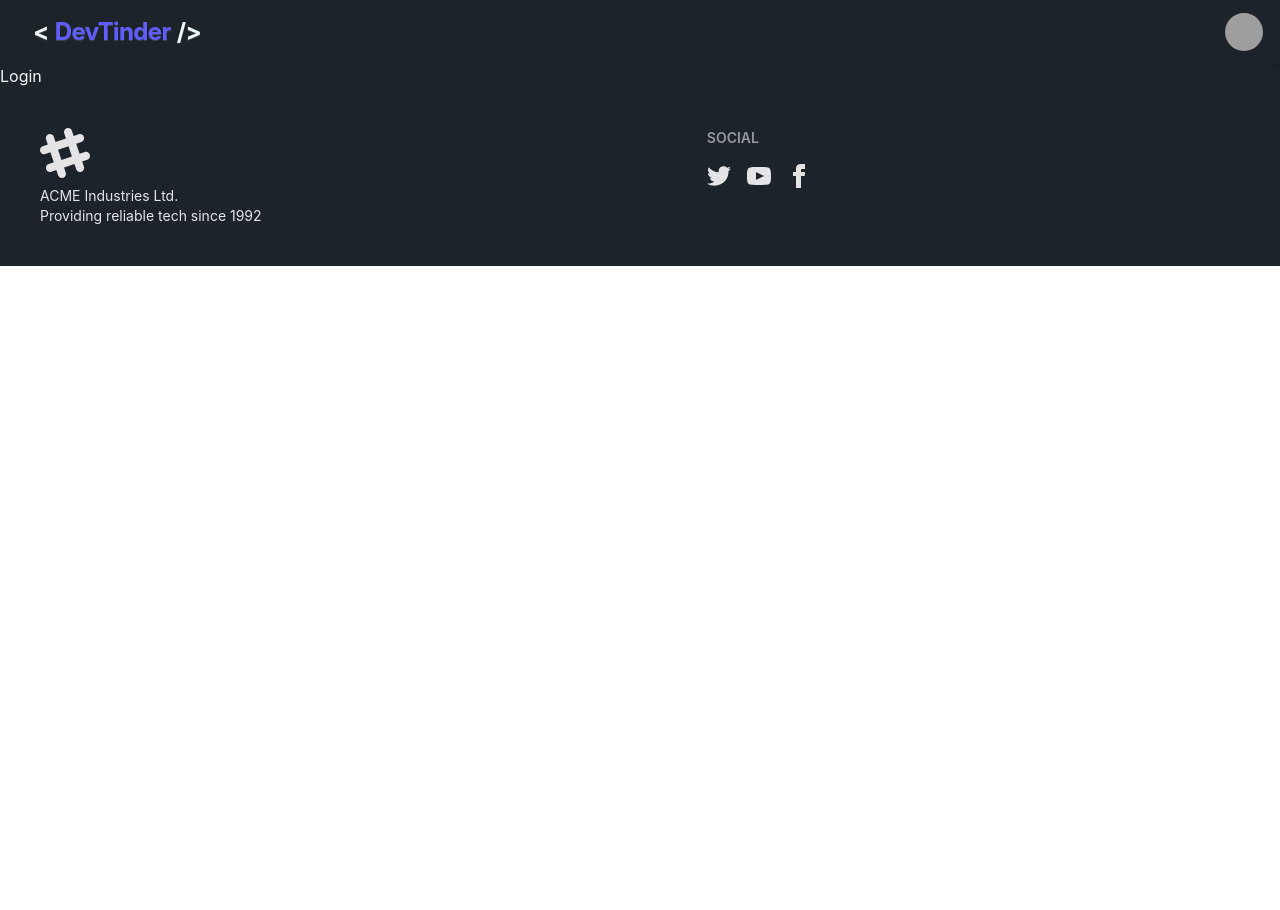
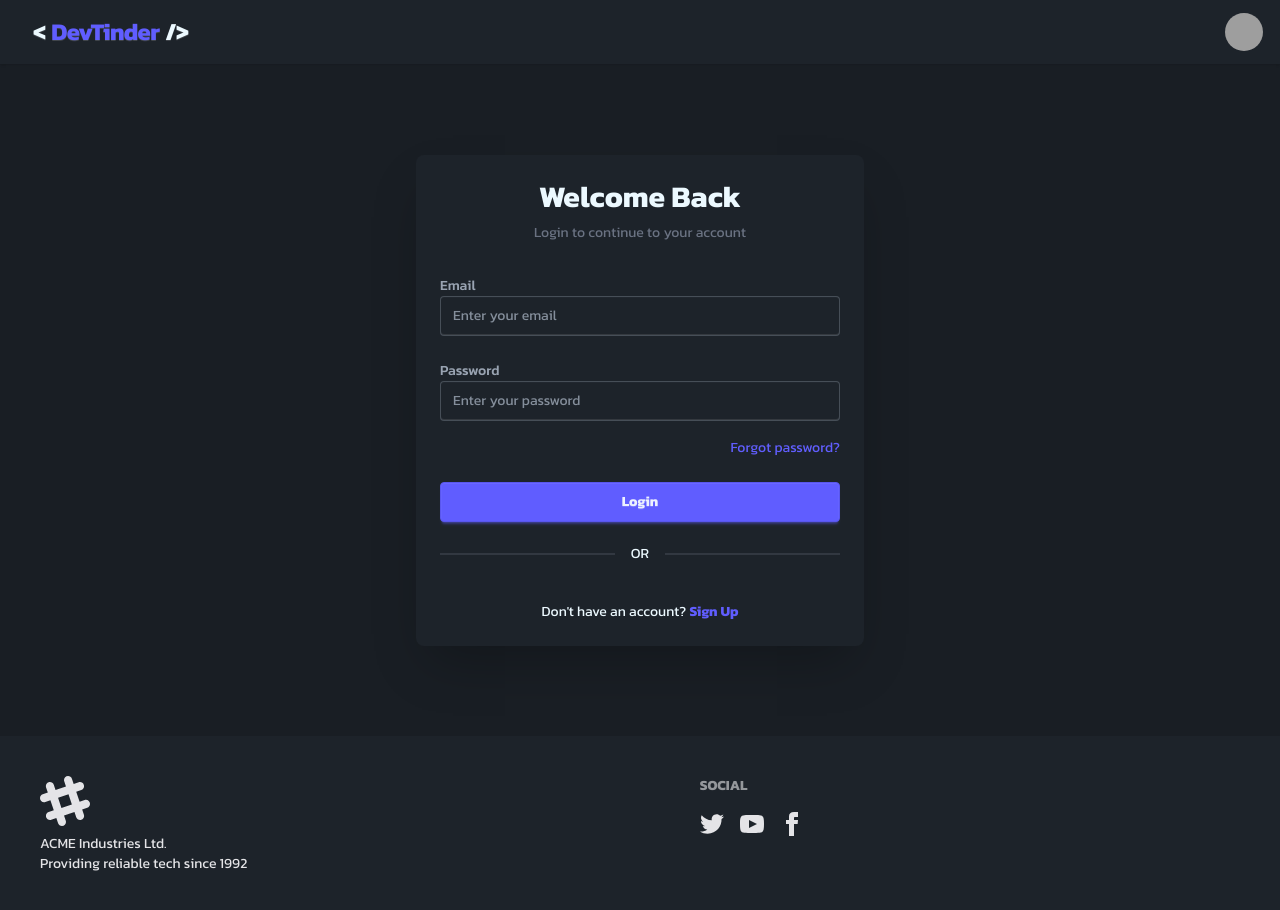
Before and after one commit to Vishal-00hax/DevTinder-web, a React (Vite) app: page /login in a window 1280 px wide. Shown: the top 910 px of the page. Before the commit the page ends 800 px from the top, so only its background shows below. Built offline with nearby package versions, Linux system fonts and the light colour scheme; grey boxes are pictures that could not be loaded.

Commit message:
Add Login and Profile UI

```diff
--- a/package.json
+++ b/package.json
@@ -11,6 +11,8 @@
   },
   "dependencies": {
     "@tailwindcss/vite": "^4.3.0",
+    "axios": "^1.16.1",
+    "framer-motion": "^12.40.0",
     "react": "^19.2.6",
     "react-dom": "^19.2.6",
     "react-router": "^7.15.1",
--- a/src/App.css
+++ b/src/App.css
@@ -1,4 +1,27 @@
+@import url('https://fonts.googleapis.com/css2?family=Kanit:wght@300;400;500;700;900&display=swap');
+
 @import "tailwindcss";
 @plugin "daisyui" {
   themes: all;
 }
+
+html, body, #root {
+  background-color: #0C0C0C;
+  font-family: 'Kanit', sans-serif;
+  margin: 0;
+  padding: 0;
+  box-sizing: border-box;
+}
+
+.hero-heading {
+  background: linear-gradient(180deg, #646973 0%, #BBCCD7 100%);
+  -webkit-background-clip: text;
+  -webkit-text-fill-color: transparent;
+  background-clip: text;
+  color: transparent;
+}
+
+/* Ensure smooth scrolling for the page */
+html {
+  scroll-behavior: smooth;
+}
--- a/src/NavBar.jsx
+++ b/src/NavBar.jsx
@@ -1,11 +1,12 @@
 import BrandLogo from './components/BrandLogo';
+import {Link} from 'react-router-dom';
 
 function NavBar () {
     return (
         <>
       <div className="navbar bg-base-100 shadow-sm px-4">
         <div className="flex-1 flex items-center gap-3">
-          <BrandLogo />
+         <Link to="/"><BrandLogo /></Link>
         </div>
         <div className="flex gap-2 items-center">
           <div className="dropdown dropdown-end">
--- a/src/components/BrandLogo.jsx
+++ b/src/components/BrandLogo.jsx
@@ -2,11 +2,11 @@ import React from 'react';
 
 const BrandLogo = ({ className = "" }) => {
   return (
-    <a className={`btn btn-ghost normal-case text-2xl font-bold text-primary tracking-tight ${className}`}>
+    <div className={`btn btn-ghost normal-case text-2xl font-bold text-primary tracking-tight ${className}`}>
       <span className="text-base-content">&lt;</span>
       <span>DevTinder</span>
       <span className="text-base-content">/&gt;</span>
-    </a>
+    </div>
   );
 };
 
--- a/src/components/Login.jsx
+++ b/src/components/Login.jsx
@@ -1,8 +1,94 @@
 import React from 'react'
+import { useState } from 'react';
+import axios from 'axios';
 
 const Login = () => {
+  const [emailId , setEmailId] = useState("");
+  const [password , setPassword] = useState("");
+
+const handleLogin = async () => {
+
+  try {
+    console.log({emailId,password,});
+    const res = await axios.post("http://localhost:7777/login",
+      {
+        emailId,
+        password,
+      },
+      { withCredentials: true },
+    );
+    console.log("SUCCESS:", res.data);
+  } catch (err) {
+
+    console.log("BACKEND ERROR:",err.response?.data || err.message);
+
+  }
+};
   return (
-    <div>Login</div>
+ <div className="flex min-h-[calc(100vh-128px)] items-center justify-center bg-base-200 px-4 py-10">
+      <div className="card w-full max-w-md bg-base-100 shadow-2xl">
+        <div className="card-body">
+          {/* Heading */}
+          <div className="mb-6 text-center">
+            <h1 className="text-3xl font-bold">
+              Welcome Back
+            </h1>
+            <p className="mt-2 text-sm text-gray-500">
+              Login to continue to your account
+            </p>
+          </div>
+          {/* Email */}
+          <div className="form-control mb-4">
+            <label className="label">
+              <span className="label-text font-medium">
+                Email
+              </span>
+            </label>
+            <input
+              type="email"
+              placeholder="Enter your email"
+              value={emailId}
+              onChange={(e)=>setEmailId(e.target.value)}
+              className="input input-bordered w-full"
+            />
+          </div>
+          {/* Password */}
+          <div className="form-control mb-2">
+            <label className="label">
+              <span className="label-text font-medium">
+                Password
+              </span>
+            </label>
+            <input
+              type="password"
+              placeholder="Enter your password"
+              value={password}
+              onChange={(e)=>setPassword(e.target.value)}
+              className="input input-bordered w-full"
+            />
+          </div>
+          {/* Forgot Password */}
+          <div className="mb-4 text-right">
+            <button className="text-sm text-primary hover:underline">
+              Forgot password?
+            </button>
+          </div>
+          {/* Login Button */}
+          <button className="btn btn-primary w-full" onClick={handleLogin}>
+            Login
+          </button>
+          {/* Divider */}
+          <div className="divider">OR</div>
+          {/* Signup */}
+          <p className="mt-4 text-center text-sm">
+            Don&apos;t have an account?{" "}
+            <span className="cursor-pointer font-semibold text-primary hover:underline">
+              Sign Up
+            </span>
+          </p>
+        </div>
+      </div>
+    </div>
   )
 }
 
--- a/src/components/Profile.jsx
+++ b/src/components/Profile.jsx
@@ -1,8 +1,126 @@
-import React from 'react'
+import React from 'react';
+import { useState,useEffect } from 'react';
+import axios from 'axios';
 
 function Profile() {
+  const [profileData , setProfileData] = useState(null);
+  const [loading , setLoading] = useState(true);
+  const [error , setError] = useState(null)
+
+  useEffect(()=>{
+      const fetchProfileData = async () => {
+    try{
+      const res = await axios.get("http://localhost:7777/profile/view", { withCredentials: true});
+      setProfileData(res.data);
+    }catch(err){
+      console.log("Error:", err.response?.data || err.message);
+      setError(err.response?.data || err.message);
+    }finally{
+      setLoading(false);
+    }
+  };
+  fetchProfileData();
+  },[])
+
+  if(loading){
+    return (
+      <div className="flex min-h-[calc(100vh-128px)] items-center justify-center bg-base-200">
+        <span className="loading loading-spinner loading-lg text-primary"></span>
+      </div>
+    );
+  }
+
+  if(error || !profileData){
+    return (
+      <div className="flex min-h-[calc(100vh-128px)] items-center justify-center bg-base-200 px-4">
+        <div className="alert alert-error max-w-md shadow-lg">
+          <span>{error || "Failed to load profile"}</span>
+        </div>
+      </div>
+    );
+  }
+
+
   return (
-    <div>Profile</div>
+    <div className="flex min-h-[calc(100vh-128px)] items-center justify-center bg-base-200 px-4 py-10">
+      <div className="card w-full max-w-2xl bg-base-100 shadow-2xl">
+        <div className="card-body">
+          {/* Profile Header */}
+          <div className="flex flex-col items-center justify-center space-y-4 text-center sm:flex-row sm:space-x-6 sm:space-y-0 sm:text-left">
+            <div className="avatar">
+              <div className="w-40 rounded-full ring ring-primary ring-offset-2 ring-offset-base-100 shadow-sm">
+  <img
+    src={profileData.photoUrl || "https://ui-avatars.com/api/?name=" + profileData.firstName + "+" + profileData.lastName}
+    alt={`${profileData.firstName}'s Profile`}
+    className="object-cover w-full h-full"
+  />
+</div>
+            </div>
+            <div>
+              <h1 className="text-3xl font-bold">
+                {profileData.firstName} {profileData.lastName}
+              </h1>
+              <p className="mt-1 text-sm font-medium text-gray-500">
+                {profileData.emailId}
+              </p>
+            </div>
+          </div>
+
+          <div className="divider mt-8">Personal Information</div>
+
+          {/* Details Grid */}
+          <div className="grid grid-cols-1 gap-4 sm:grid-cols-2">
+            <div className="rounded-xl border border-base-300 bg-base-50 p-4 transition-colors hover:bg-base-200">
+              <span className="text-xs font-semibold uppercase tracking-wider text-gray-500">
+                Age
+              </span>
+              <p className="mt-1 text-lg font-medium text-base-content">
+                {profileData.age} Years Old
+              </p>
+            </div>
+            <div className="rounded-xl border border-base-300 bg-base-50 p-4 transition-colors hover:bg-base-200">
+              <span className="text-xs font-semibold uppercase tracking-wider text-gray-500">
+                Gender
+              </span>
+              <p className="mt-1 text-lg font-medium capitalize text-base-content">
+                {profileData.gender}
+              </p>
+            </div>
+          </div>
+
+          {/* Skills Section */}
+          <div className="mt-6">
+            <h3 className="mb-3 text-sm font-semibold uppercase tracking-wider text-gray-500">
+              Technical Skills
+            </h3>
+            <div className="flex flex-wrap gap-2">
+              {profileData.skills?.map((skill, index) => (
+                <span
+                  key={index}
+                  className="badge badge-primary badge-outline badge-lg px-4 py-3 text-xs font-bold uppercase"
+                >
+                  {skill}
+                </span>
+              ))}
+              {!profileData.skills?.length && (
+                <span className="text-sm text-gray-400">No skills added yet.</span>
+              )}
+            </div>
+          </div>
+
+          {/* Action Buttons */}
+          <div className="mt-8 flex flex-col gap-3 sm:flex-row sm:justify-end">
+            <button className="btn btn-outline btn-primary w-full sm:w-auto">
+              Edit Profile
+            </button>
+            <button className="btn btn-error w-full sm:w-auto">
+              Sign Out
+            </button>
+          </div>
+
+        </div>
+      </div>
+    </div>
   )
 }
 
```
Also changed, not shown: 1 other file (tests, documents, lock files or other folders).
